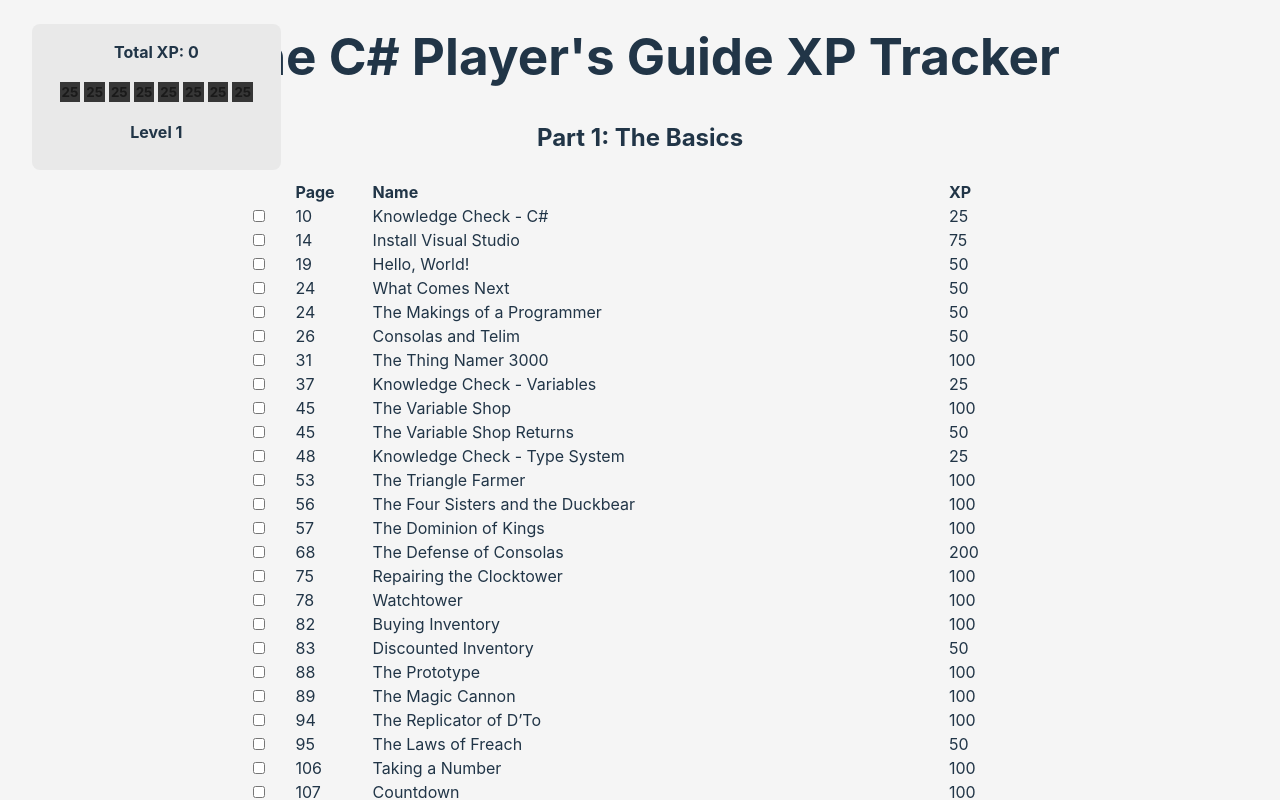
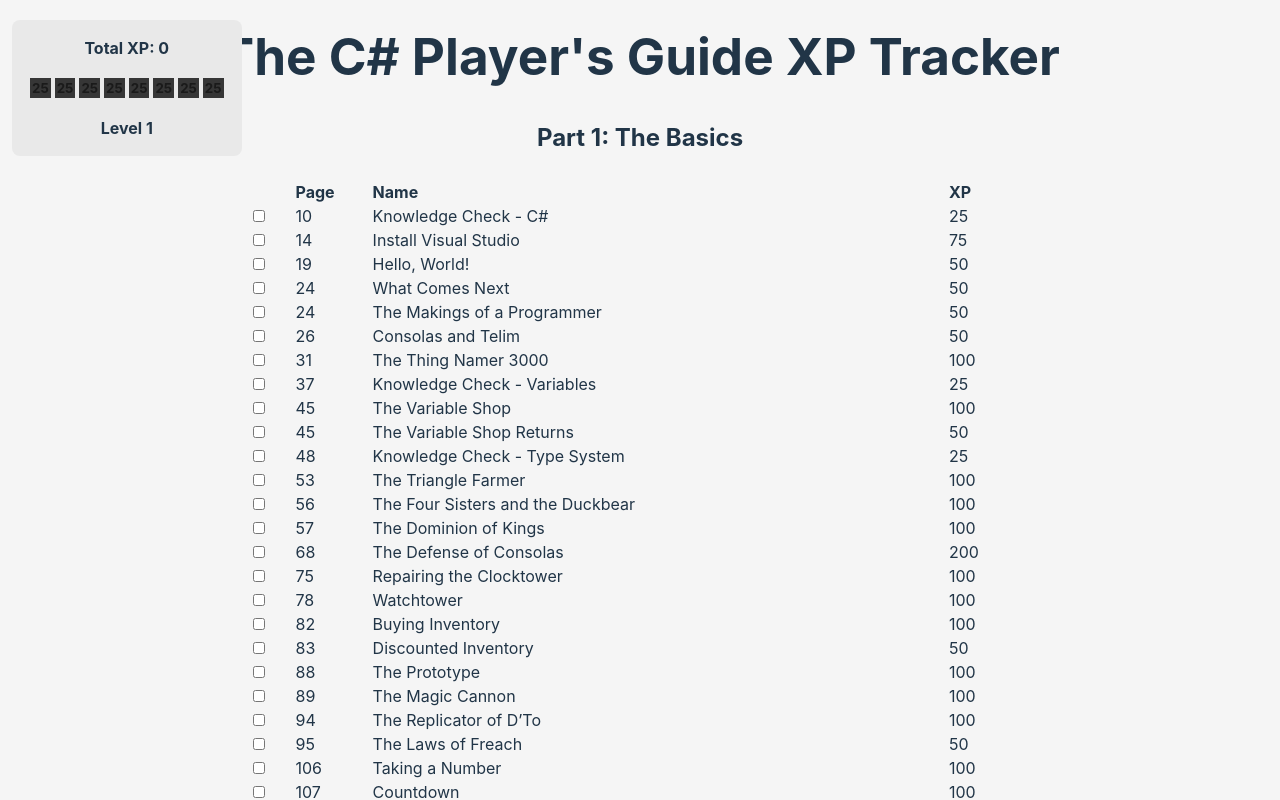
Before and after one commit to JohnMcCormick/xp-tracker, a React (Vite) app: page / in a window 1280 px wide. Shown: the top 800 px of the page. Built offline with nearby package versions, Linux system fonts and the light colour scheme.

Commit message:
Moved summary padding to rem

```diff
--- a/src/App.css
+++ b/src/App.css
@@ -20,9 +20,9 @@
 }
 
 .summary {
-  padding: 2vh 2vw 2vw 2vw;
+  padding: 1rem;
   background-color: #1a1a1a;
-  margin: 1.5vh 2.5vh 0 2.5vh;
+  margin: 1vh 2.5vh 0 0;
   border-radius: 1vh;
 }
 
```
